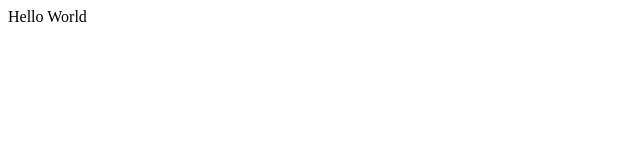
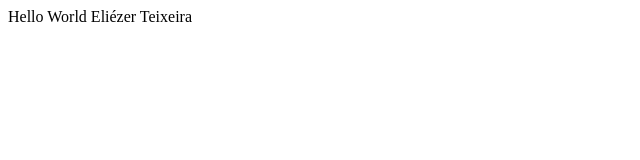
Before and after one commit to EliezerTeixeira/curso-git-buka, a plain HTML site: page index.html in a window 1280 px wide. Shown: the whole page, without its empty margins (0-640 px from the left). Drawn offline with Linux system fonts and the light colour scheme.

Commit message:
alterando na branch new

```diff
--- a/index.html
+++ b/index.html
@@ -8,7 +8,7 @@
 </head>
 <body>
     <div id = "cabecalho">
-        Hello World
+        Hello World Eliézer Teixeira
     </div>
 </body>
 </html>
```
